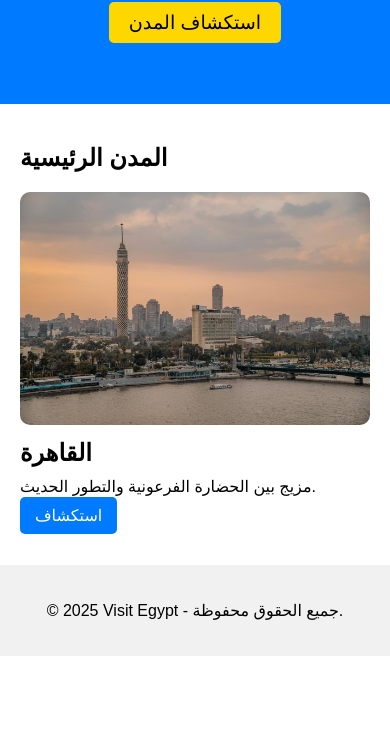
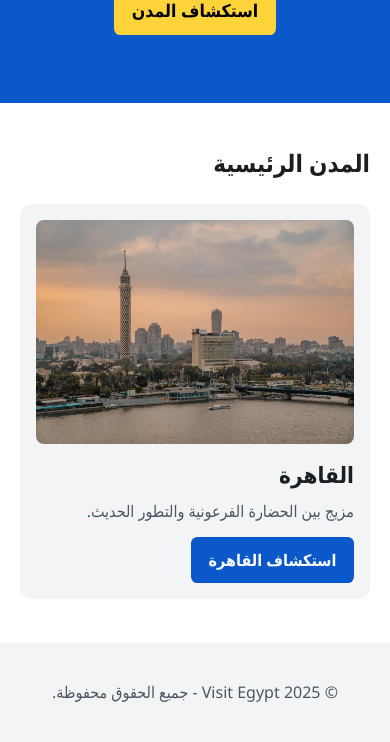
Before and after one commit to mohmamed-elashri/tourism-in-egypt, a plain HTML site: page index.html in a window 390 px wide. Shown: the part 201-943 px from the top of the page. Before the commit the page ends 857 px from the top, so only its background shows below. Drawn offline with Linux system fonts and the light colour scheme.

Commit message:
Responsive, accessible RTL redesign, README and GitHub Pages workflow

```diff
--- a/index.html
+++ b/index.html
@@ -1,12 +1,15 @@
 <!DOCTYPE html>
-<html lang="ar">
+<html lang="ar" dir="rtl">
 <head>
     <meta charset="UTF-8">
     <meta name="viewport" content="width=device-width, initial-scale=1.0">
-    <title>Visit Egypt</title>
+    <meta name="description" content="دليل مبسط للسياحة في مصر: ابدأ بالقاهرة والأهرامات والمتحف المصري وخان الخليلي.">
+    <meta name="color-scheme" content="light dark">
+    <title>اكتشف مصر | Visit Egypt</title>
     <link rel="stylesheet" href="styles.css">
 </head>
 <body>
+    <a class="skip-link" href="#cities">انتقل إلى المحتوى</a>
     <header class="hero">
         <div class="container">
             <h1>اكتشف مصر</h1>
@@ -15,19 +18,21 @@
         </div>
     </header>
 
-    <section id="cities">
-        <div class="container">
-            <h2>المدن الرئيسية</h2>
-            <div class="cities-grid">
-                <div class="city">
-                    <img src="images/cairo.jpg" alt="القاهرة">
-                    <h3>القاهرة</h3>
-                    <p>مزيج بين الحضارة الفرعونية والتطور الحديث.</p>
-                    <a href="cities/cairo.html" class="btn">استكشاف</a>
+    <main>
+        <section id="cities" aria-labelledby="cities-title">
+            <div class="container">
+                <h2 id="cities-title">المدن الرئيسية</h2>
+                <div class="cities-grid">
+                    <article class="city">
+                        <img src="images/cairo.jpg" alt="أفق القاهرة مع برج القاهرة ونهر النيل وقت الغروب" width="1200" height="800" loading="lazy">
+                        <h3>القاهرة</h3>
+                        <p>مزيج بين الحضارة الفرعونية والتطور الحديث.</p>
+                        <a href="cities/cairo.html" class="btn">استكشاف القاهرة</a>
+                    </article>
                 </div>
             </div>
-        </div>
-    </section>
+        </section>
+    </main>
 
     <footer>
         <p>© 2025 Visit Egypt - جميع الحقوق محفوظة.</p>
--- a/styles.css
+++ b/styles.css
@@ -1,74 +1,158 @@
+:root {
+    --brand: #0a58ca;
+    --brand-dark: #084298;
+    --accent: #ffd43b;
+    --text: #1b1f24;
+    --muted: #4b5563;
+    --bg: #ffffff;
+    --surface: #f3f4f6;
+}
+
+@media (prefers-color-scheme: dark) {
+    :root {
+        --brand: #6ea8fe;
+        --brand-dark: #9ec5fe;
+        --text: #e5e7eb;
+        --muted: #b6bcc6;
+        --bg: #111418;
+        --surface: #1b2027;
+    }
+}
+
+*, *::before, *::after {
+    box-sizing: border-box;
+}
+
 body {
-    font-family: Arial, sans-serif;
+    font-family: "Segoe UI", Tahoma, Arial, sans-serif;
+    line-height: 1.7;
     margin: 0;
-    padding: 0;
+    color: var(--text);
+    background: var(--bg);
+}
+
+.skip-link {
+    position: absolute;
+    inset-inline-start: 1rem;
+    top: -4rem;
+    background: var(--accent);
+    color: #000;
+    padding: 0.5rem 1rem;
+    border-radius: 0.25rem;
+    z-index: 10;
+}
+
+.skip-link:focus {
+    top: 1rem;
+}
+
+a:focus-visible {
+    outline: 3px solid var(--accent);
+    outline-offset: 3px;
 }
 
 .hero {
-    background-color: #007bff;
-    color: white;
+    background-color: #0a58ca;
+    color: #fff;
     text-align: center;
-    padding: 50px 0;
+    padding: 3rem 0;
 }
 
 .hero h1 {
-    font-size: 3rem;
+    font-size: clamp(2rem, 6vw, 3rem);
     margin: 0;
 }
 
 .hero p {
-    font-size: 1.5rem;
-    margin: 10px 0 20px;
+    font-size: clamp(1.05rem, 3vw, 1.5rem);
+    margin: 0.75rem 0 1.5rem;
+}
+
+.btn {
+    display: inline-block;
+    background-color: var(--brand);
+    color: #fff;
+    padding: 0.6rem 1.1rem;
+    text-decoration: none;
+    border-radius: 0.4rem;
+    font-weight: 600;
+}
+
+.btn:hover {
+    background-color: var(--brand-dark);
 }
 
 .hero .btn {
-    background-color: #ffd700;
+    background-color: var(--accent);
     color: #000;
-    padding: 10px 20px;
-    text-decoration: none;
-    font-size: 1.2rem;
-    border-radius: 5px;
+    font-size: 1.1rem;
+}
+
+.hero .btn:hover {
+    background-color: #fff;
+}
+
+@media (prefers-color-scheme: dark) {
+    .btn {
+        color: #000;
+    }
 }
 
 .container {
     max-width: 1200px;
     margin: 0 auto;
-    padding: 20px;
+    padding: 1.25rem;
 }
 
-#cities .cities-grid {
+.cities-grid,
+.attractions-grid {
     display: grid;
-    grid-template-columns: repeat(auto-fit, minmax(300px, 1fr));
-    gap: 20px;
+    grid-template-columns: repeat(auto-fit, minmax(min(100%, 18rem), 1fr));
+    gap: 1.25rem;
 }
 
-.city img {
-    width: 100%;
-    height: auto;
-    border-radius: 10px;
+.city,
+.attraction {
+    background: var(--surface);
+    border-radius: 0.75rem;
+    padding: 1rem;
 }
 
-.city h3 {
-    font-size: 1.5rem;
-    margin: 10px 0;
+.city img,
+.attraction img {
+    display: block;
+    width: 100%;
+    height: 14rem;
+    object-fit: cover;
+    border-radius: 0.5rem;
 }
 
-.city p {
-    font-size: 1rem;
-    margin: 10px 0;
+.city h3,
+.attraction h3 {
+    font-size: 1.4rem;
+    margin: 0.75rem 0 0.25rem;
 }
 
-.city .btn {
-    background-color: #007bff;
-    color: white;
-    padding: 10px 15px;
-    text-decoration: none;
-    border-radius: 5px;
+.city p,
+.attraction p {
+    margin: 0.25rem 0 0.75rem;
+    color: var(--muted);
+}
+
+.back-link {
+    margin-top: 1.5rem;
 }
 
 footer {
     text-align: center;
-    padding: 20px;
-    background: #f1f1f1;
-    margin-top: 20px;
+    padding: 1.25rem;
+    background: var(--surface);
+    margin-top: 1.5rem;
+    color: var(--muted);
 }
+
+@media (prefers-reduced-motion: no-preference) {
+    html {
+        scroll-behavior: smooth;
+    }
+}
```
Also changed, not shown: cities/cairo.html (+20 -13 lines), script.js (deleted), 3 other files.
